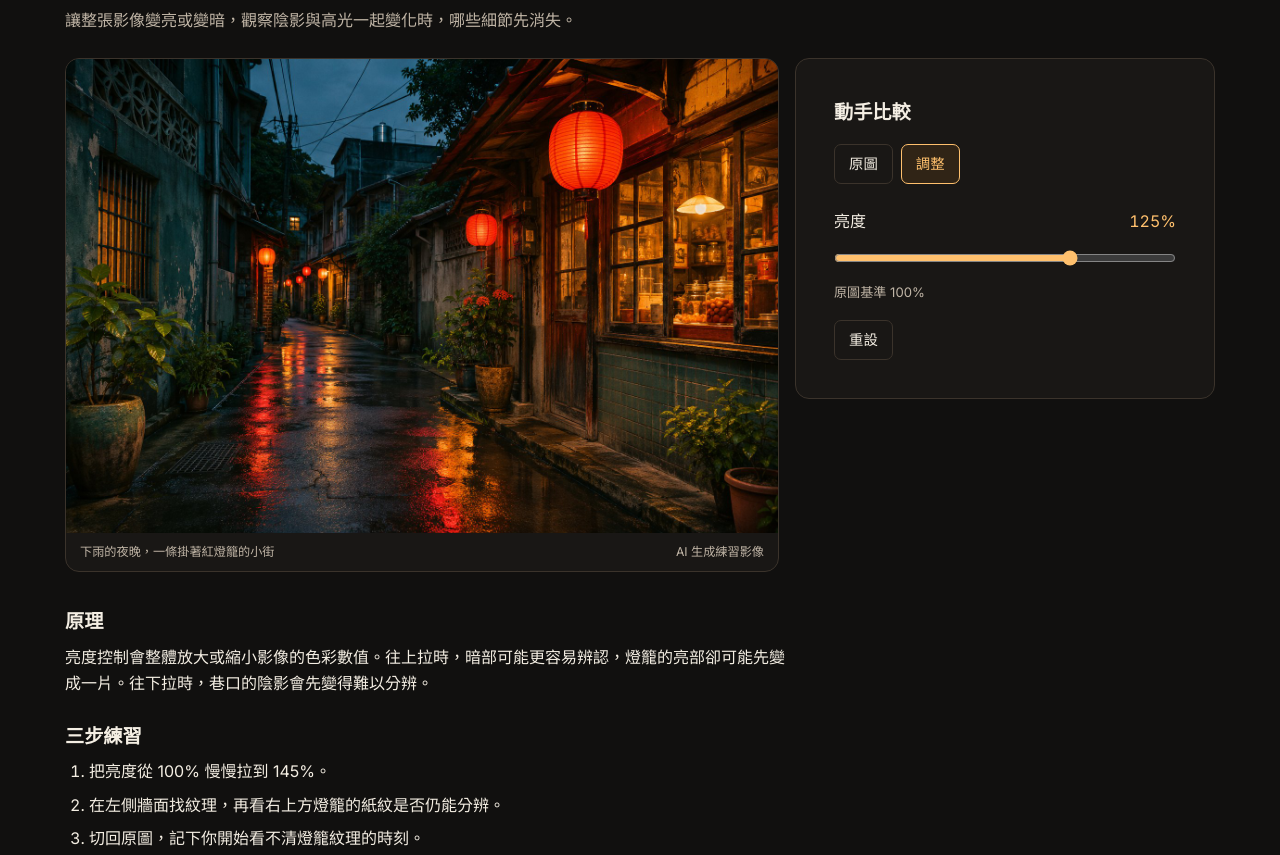
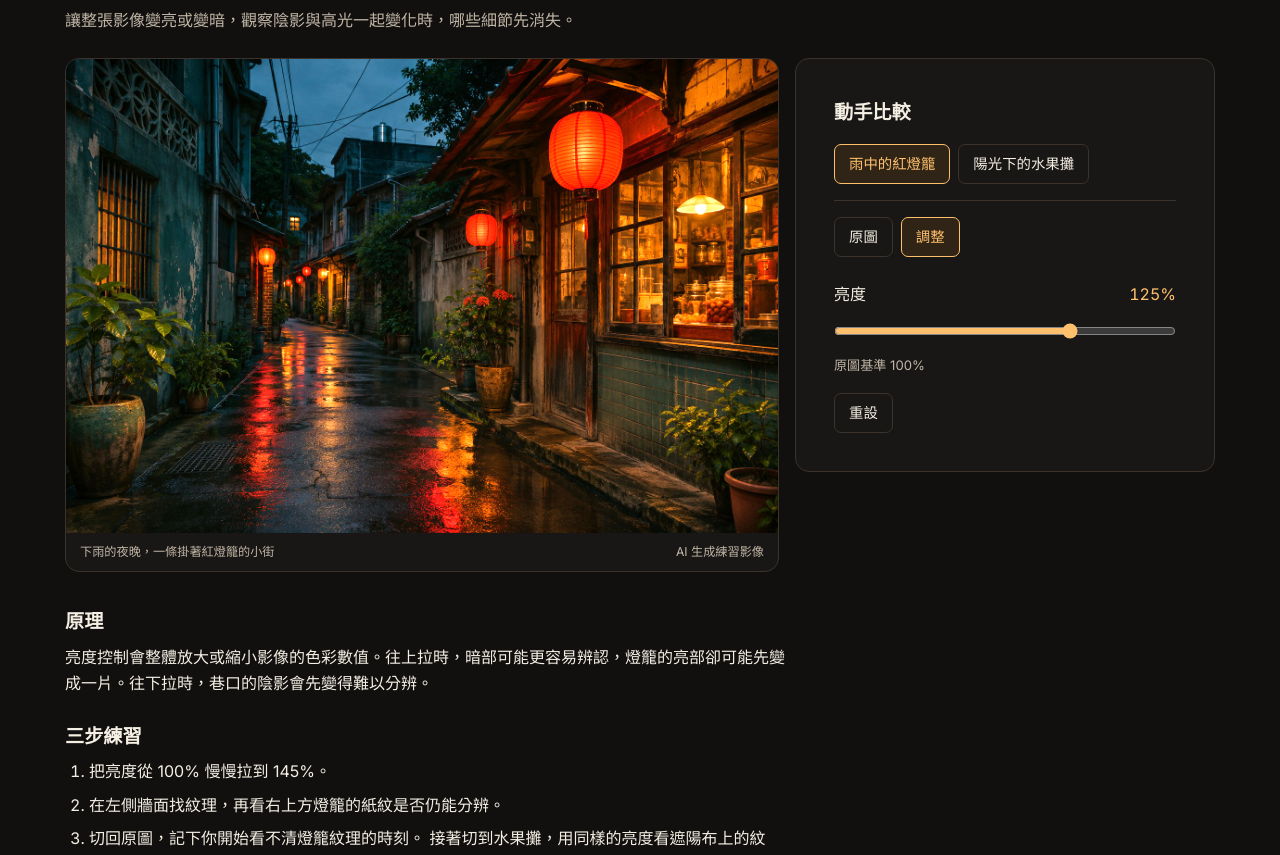
Before and after one commit to pinhao0827/pixel-darkroom, a plain HTML site: page docs/notes/brightness/index.html in a window 1280 px wide. Shown: the part 240-1095 px from the top of the page. Drawn offline with Linux system fonts and the light colour scheme.

Commit message:
Add a daytime photo to the practice lab

```diff
--- a/docs/notes/brightness/index.html
+++ b/docs/notes/brightness/index.html
@@ -23,12 +23,20 @@
       <p class="description">讓整張影像變亮或變暗，觀察陰影與高光一起變化時，哪些細節先消失。</p>
     </header>
     <section class="lab" data-lab="brightness" aria-labelledby="lab-title">
-      <figure>
-        <img src="../../assets/rainy-alley.jpg" alt="下雨的夜晚，紅燈籠和店裡的燈光倒映在小街的路面上。" width="1536" height="1024">
-        <figcaption><span>下雨的夜晚，一條掛著紅燈籠的小街</span><span>AI 生成練習影像</span></figcaption>
-      </figure>
+      <div class="lab-photos">
+        <figure data-practice-photo="rainy-alley.jpg">
+    <img src="../../assets/rainy-alley.jpg" alt="下雨的夜晚，紅燈籠和店裡的燈光倒映在小街的路面上。" width="1536" height="1024">
+    <figcaption><span>下雨的夜晚，一條掛著紅燈籠的小街</span><span>AI 生成練習影像</span></figcaption>
+  </figure><figure data-practice-photo="sunny-fruit-stall.jpg" hidden>
+    <img src="../../assets/sunny-fruit-stall.jpg" alt="陽光照在柳橙和火龍果上，葉子的影子落在藍綠色木窗上。" width="1536" height="1024">
+    <figcaption><span>陽光照在水果、竹籃和木窗上</span><span>AI 生成練習影像</span></figcaption>
+  </figure>
+      </div>
       <div class="controls">
         <h2 id="lab-title">動手比較</h2>
+        <div class="filters photo-options" role="group" aria-label="選擇練習照片">
+          <button type="button" data-photo="rainy-alley.jpg" aria-pressed="true">雨中的紅燈籠</button><button type="button" data-photo="sunny-fruit-stall.jpg" aria-pressed="false">陽光下的水果攤</button>
+        </div>
         <div class="filters" role="group" aria-label="比較影像">
           <button type="button" data-view="original" aria-pressed="false">原圖</button>
           <button type="button" data-view="adjusted" aria-pressed="true">調整</button>
@@ -42,7 +50,7 @@
     </section>
     <div class="reading">
       <section><h2>原理</h2><p>亮度控制會整體放大或縮小影像的色彩數值。往上拉時，暗部可能更容易辨認，燈籠的亮部卻可能先變成一片。往下拉時，巷口的陰影會先變得難以分辨。</p></section>
-      <section><h2>三步練習</h2><ol><li>把亮度從 100% 慢慢拉到 145%。</li><li>在左側牆面找紋理，再看右上方燈籠的紙紋是否仍能分辨。</li><li>切回原圖，記下你開始看不清燈籠紋理的時刻。</li></ol></section>
+      <section><h2>三步練習</h2><ol><li>把亮度從 100% 慢慢拉到 145%。</li><li>在左側牆面找紋理，再看右上方燈籠的紙紋是否仍能分辨。</li><li>切回原圖，記下你開始看不清燈籠紋理的時刻。 接著切到水果攤，用同樣的亮度看遮陽布上的紋路。</li></ol></section>
       <section class="takeaway"><h2>下次修圖時</h2><p>提亮夜景時，分別看最暗和最亮的區域。看得清陰影也要看得見亮部的層次。</p></section>
     </div>
     <nav class="adjacent" aria-label="其他筆記">
```
